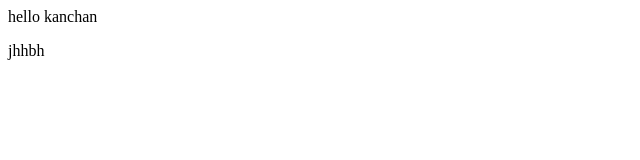
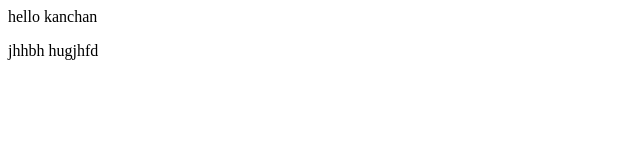
Before and after one commit to kanchan23399/soni, a plain HTML site: page index.html in a window 1280 px wide. Shown: the full height of the page, 0-640 px from the left. Drawn offline with Linux system fonts and the light colour scheme.

Commit message:
direct commit

```diff
--- a/index.html
+++ b/index.html
@@ -4,5 +4,6 @@
 <body>
 <p>hello kanchan </p>
 jhhbh
+hugjhfd
 </body>
 </html>
```
Also changed, not shown: 1 other file.
